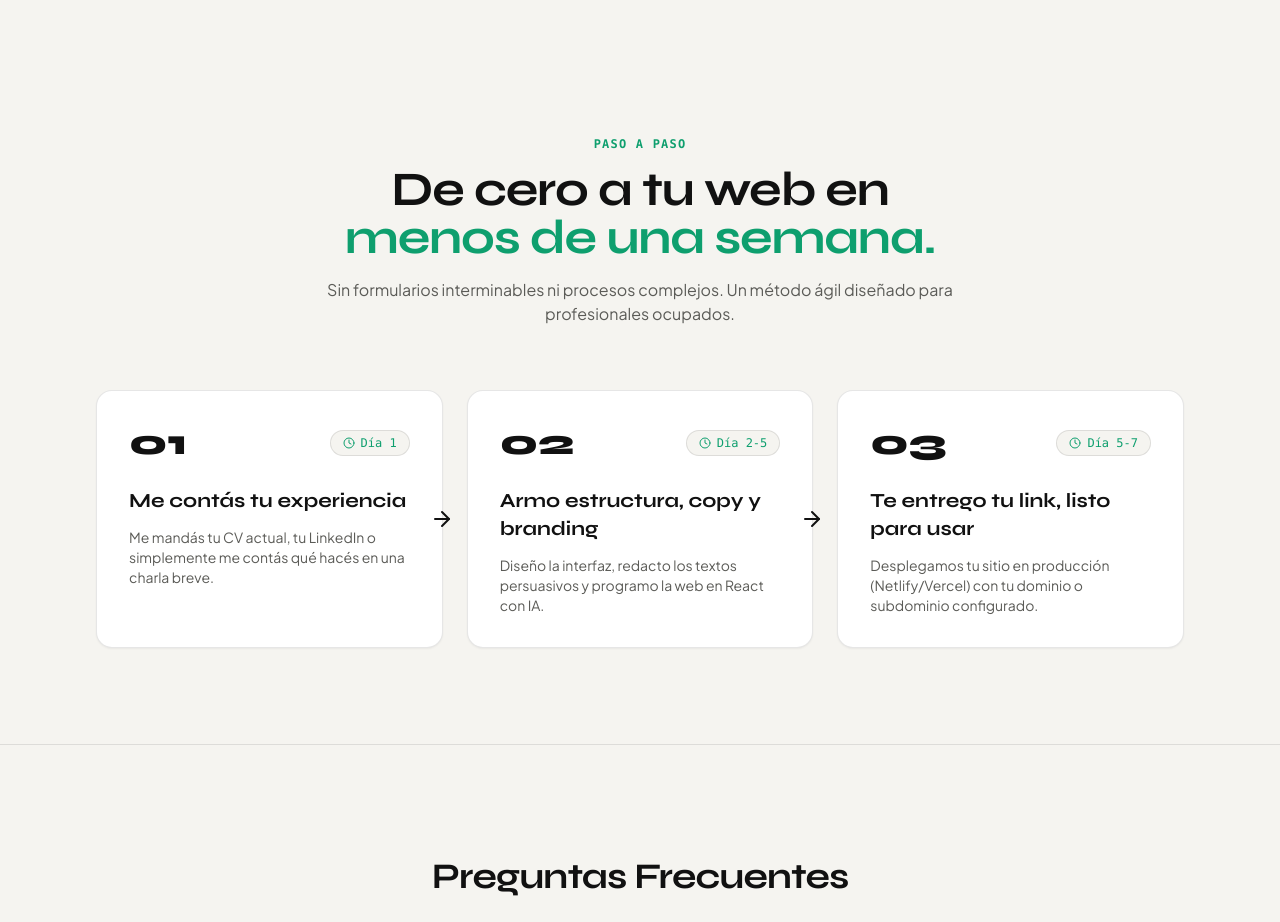
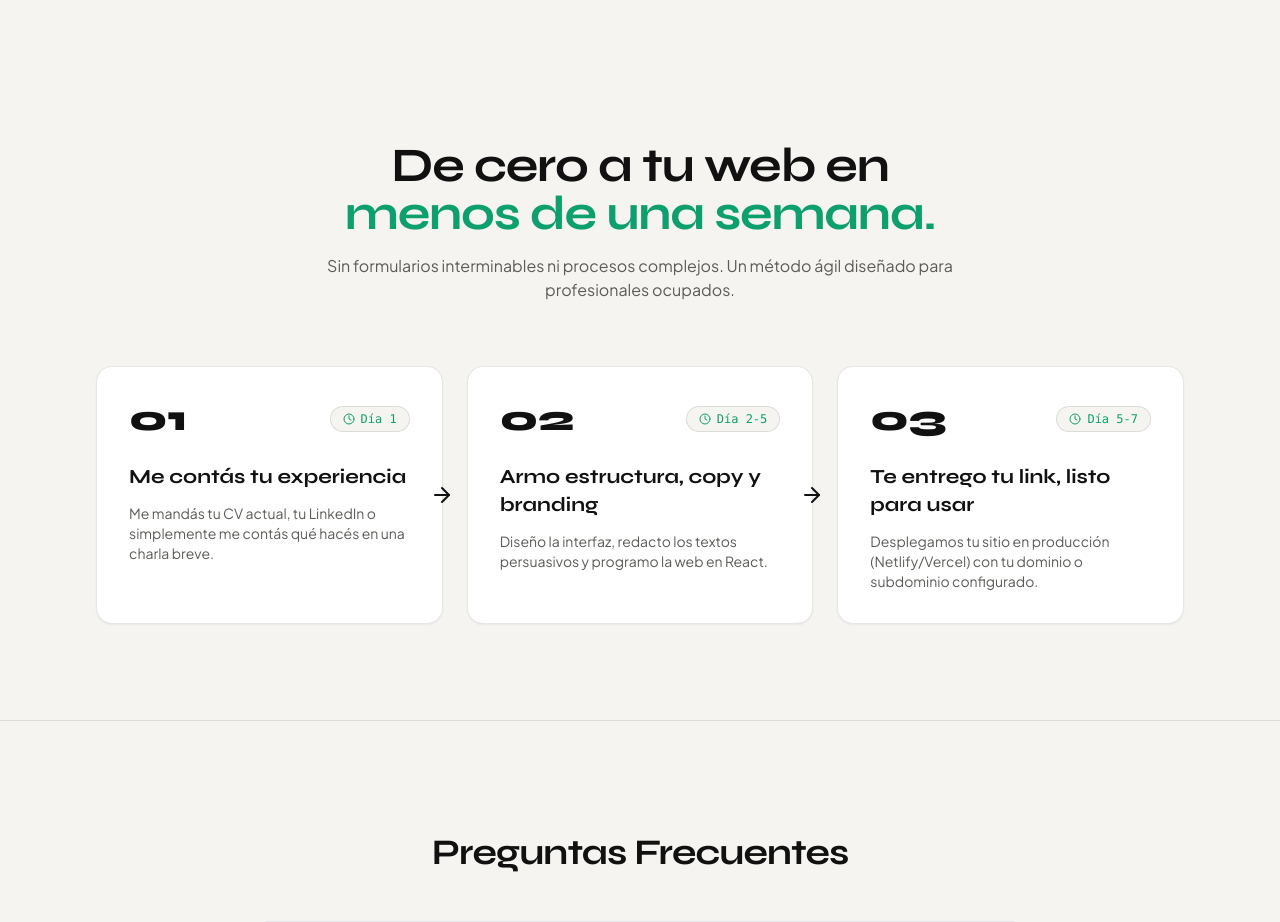
Before and after one commit to Fyuk11/rodrigo-marca-personal, a React (Vite) app: page / in a window 1280 px wide. Shown: the part 5120-6042 px from the top of the page. Built offline with nearby package versions, Linux system fonts and the light colour scheme.

Commit message:
ajustes process

```diff
--- a/src/components/Process.jsx
+++ b/src/components/Process.jsx
@@ -11,9 +11,7 @@
 
         {/* Encabezado */}
         <div className="text-center max-w-2xl mx-auto mb-16">
-          <span className="text-xs font-mono uppercase tracking-widest text-[var(--accent)] font-semibold">
-            PASO A PASO
-          </span>
+
           <h2 className="font-display font-bold text-3xl sm:text-5xl text-[var(--text)] mt-3 mb-4 tracking-tight">
             De cero a tu web en <br />
             <span className="text-[var(--accent)]">menos de una semana.</span>
--- a/src/data/landingData.js
+++ b/src/data/landingData.js
@@ -102,7 +102,7 @@
       number: "02",
       title: "Armo estructura, copy y branding",
       time: "Día 2-5",
-      description: "Diseño la interfaz, redacto los textos persuasivos y programo la web en React con IA."
+      description: "Diseño la interfaz, redacto los textos persuasivos y programo la web en React."
     },
     {
       number: "03",
```
